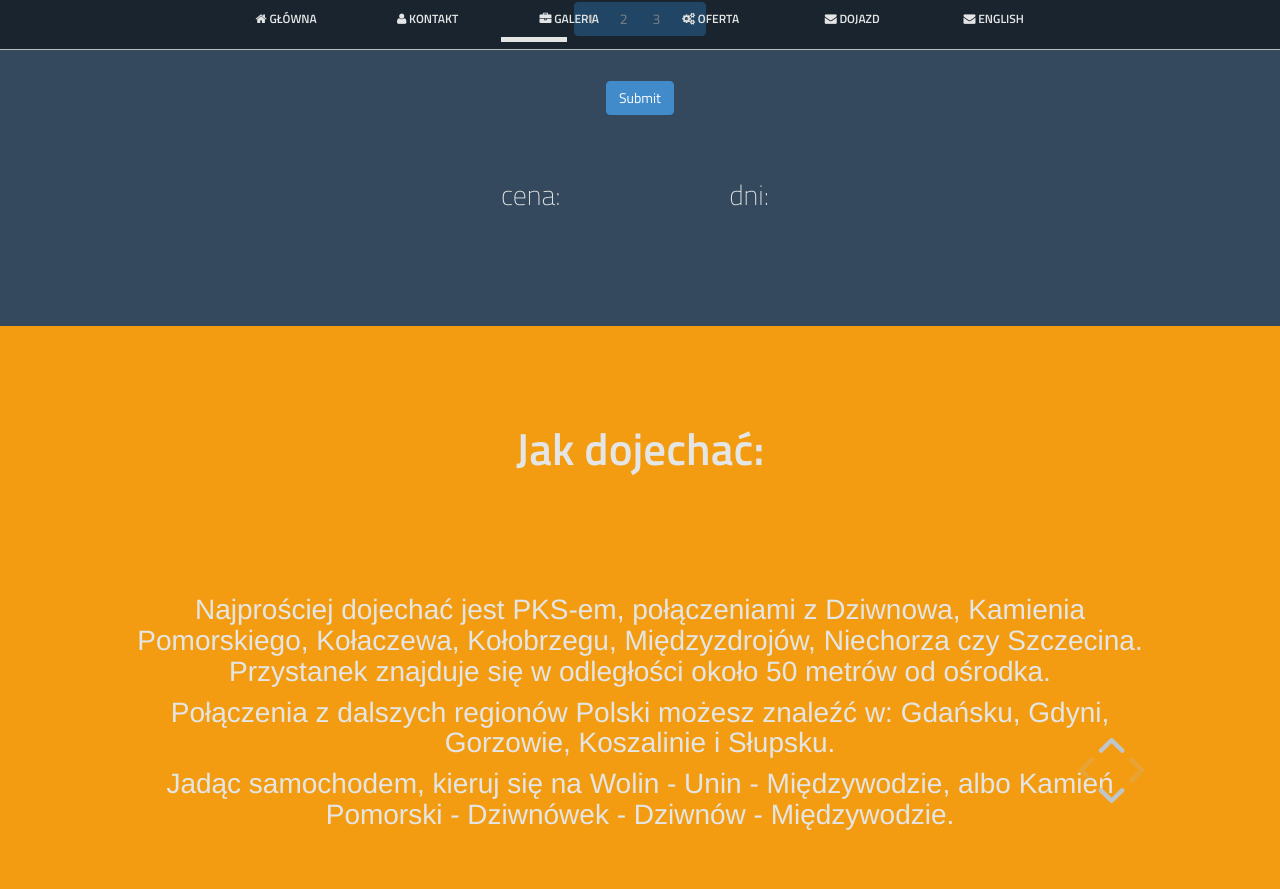
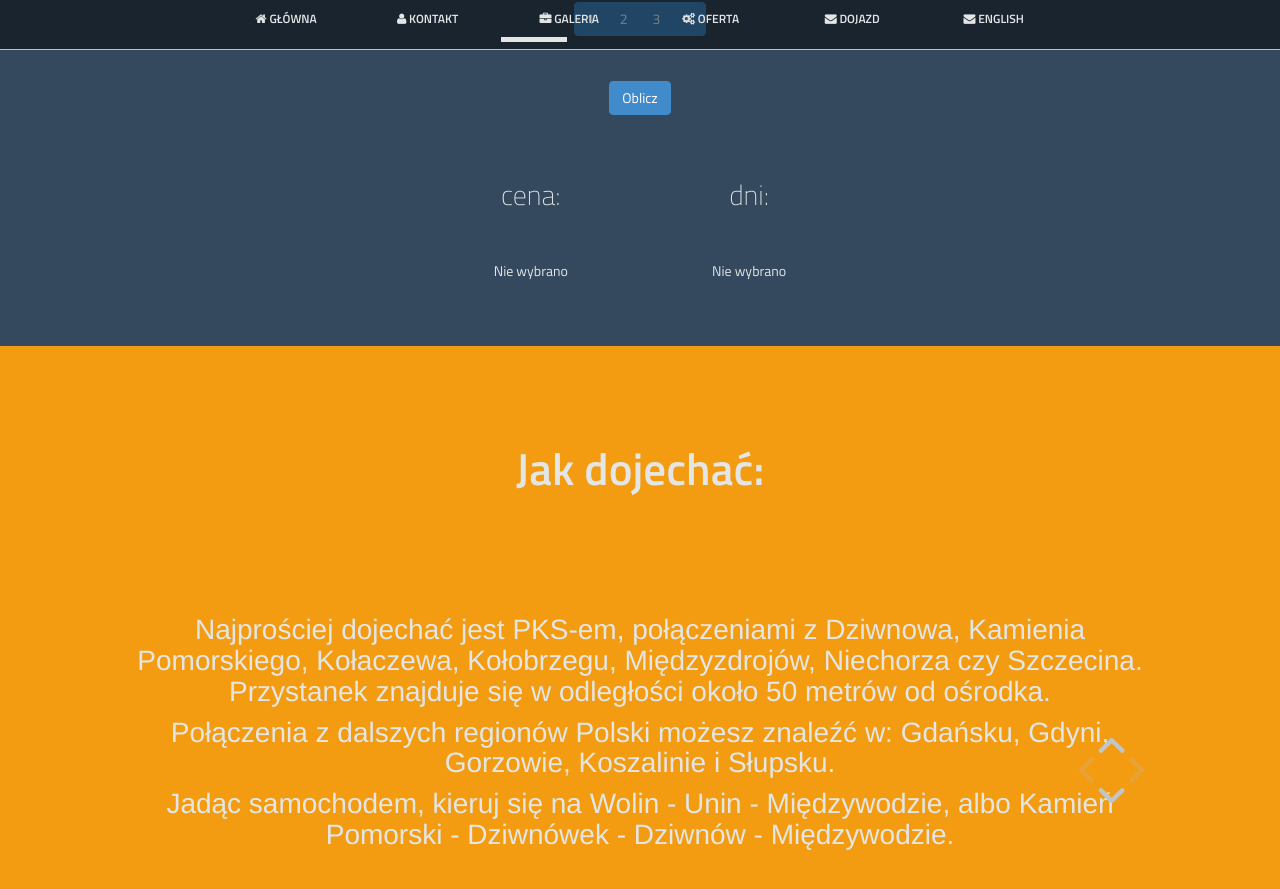
Before and after one commit to tmuras/promyk-miedzywodzie, a Jekyll site: the page built from index.html, in a window 1280 px wide and 900 px high, scrolled down 12698 px. Shown: the top 889 px of the window. Built offline with Jekyll 4.4.1, drawn with Linux system fonts in a browser that asks for light colours.

Commit message:
Webpage Kontakt make map more faded, Webpage Galeria changed coding for polish letters

```diff
--- a/_includes/contact.html
+++ b/_includes/contact.html
@@ -23,11 +23,11 @@
 			</div><!-- /col12 -->
 			<div class="col-12 col-sm-2 with-hover-text">
 				<p><a href="mailto:{{site.email}}"><i class="icon icon-envelope"></i></a></p>
-				<span class="hover-text font-light ">{{site.email}}</span>
+				<span class="hover-text font-light "><p class="contact-email">{{site.email}}</p></span>
 			</div><!-- /col12 -->
 			<div class="col-12 col-sm-2 with-hover-text">
 				<p><a target="_blank" href="{{site.map_adress}}"><i class="icon icon-home"></i></a></p>
-				<span class="hover-text font-light ">{{site.adress}}</span>
+				<span class="hover-text font-light "><b>{{site.adress}}</b></span>
 			</div><!-- /col12 -->
 			<div class="col-sm-3 hidden-sm">&nbsp;</div>
 		</div><!-- /row -->
--- a/_includes/offer.html
+++ b/_includes/offer.html
@@ -33,16 +33,16 @@
 		</div>
 		<div class="row content-row">
 			<div class="col-12 col-sm-12">
-				<input type="submit" id="calculate" class="btn btn-primary">
+				<input type="submit" id="calculate" class="btn btn-primary" value="Oblicz">
 			</div>
 		</div>
 		<div class="row content-row">
 			<div class="col-1 col-sm-4 hidden-sm">&nbsp;</div>
 			<div class="col-12 col-sm-2">
-				<h2 class="font-thin">cena: </h2><div id="price"></div>
+				<h2 class="font-thin">cena: </h2><div id="price">Nie wybrano</div>
 			</div>
 			<div class="col-12 col-sm-2">
-				<h2 class="font-thin">dni: </h2><div id="days"> </div>
+				<h2 class="font-thin">dni: </h2><div id="days">Nie wybrano</div>
 			</div>
 			<div class="col-1 col-sm-4 hidden-sm">&nbsp;</div>
 			</div>
--- a/_plugins/gallery.rb
+++ b/_plugins/gallery.rb
@@ -15,10 +15,10 @@ module Jekyll
 		  next if room == "." or room == ".."
 		  Dir.foreach(File.join(@path, room)) do |picture|
 		  	next if picture == "." or picture == ".."
-		  	@subdirs << "<div class=\"col-12 col-sm-6 col-lg-2\">"
+		  	@subdirs << "<div class=\"col-12 col-sm-6 col-lg-6\">"
 		  	@subdirs << "<a data-fancybox-group=\"portfolio\" class=\"fancybox\" href=\"#{File.join(@pathRelative, room, picture)}\">"
-		  	@subdirs << "<img class=\"thumb\" src=\"#{File.join(@pathRelative, room, picture)}\" alt=\"Pokój nr #{room}. #{data["rooms_description"][room.to_i]}\">"
-		  	@subdirs << "<h2 class=\"gallery-description\">Pokój #{room}</h2></a>"
+		  	@subdirs << "<img class=\"thumb\" src=\"#{File.join(@pathRelative, room, picture)}\" alt=\"Pok&#243j nr #{room}. #{data["rooms_description"][room.to_i]}\">"
+		  	@subdirs << "<h2 class=\"gallery-description\">Pok&#243j #{room}</h2></a>"
 		  	@subdirs << "</div>"
 		  end
 		end
--- a/css/custom.css
+++ b/css/custom.css
@@ -15,6 +15,7 @@
   background-image: url("/images/map.png");
   background-size: 100%;
   background-repeat: no-repeat;
+  background-color: #B5DCEE;
   color: #34495e !important;
 
 }
@@ -75,3 +76,7 @@
   	margin-right: auto !important;
   	color: #000;
 }
+
+.contact-email {
+    word-break: break-all;
+}
```
Also changed, not shown: css/images/animated-overlay.gif (added), css/images/ui-bg_diagonals-thick_18_b81900_40x40.png (added), css/images/ui-bg_diagonals-thick_20_666666_40x40.png (added), css/images/ui-bg_flat_10_000000_40x100.png (added), css/images/ui-bg_glass_100_f6f6f6_1x400.png (added), css/images/ui-bg_glass_100_fdf5ce_1x400.png (added), css/images/ui-bg_glass_65_ffffff_1x400.png (added), css/images/ui-bg_gloss-wave_35_f6a828_500x100.png (added), css/images/ui-bg_highlight-soft_100_eeeeee_1x100.png (added), css/images/ui-bg_highlight-soft_75_ffe45c_1x100.png (added), css/images/ui-icons_222222_256x240.png (added), css/images/ui-icons_228ef1_256x240.png (added), css/images/ui-icons_ef8c08_256x240.png (added), css/images/ui-icons_ffd27a_256x240.png (added), 2 more files.
